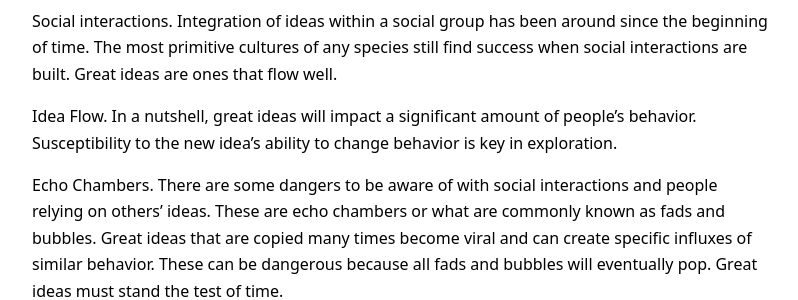
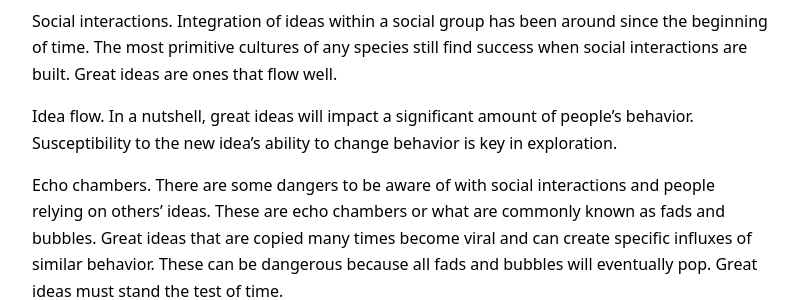
Before and after one commit to RandyWilkinsASU/ddm-textbook-summer-2019, a Jekyll site: the page built from _posts/2019-07-21-ch08-discovery.md, in a window 1280 px wide and 900 px high, scrolled down 3299 px. Shown: the part 155-455 px from the top of the window, without its empty margins (240-1038 px from the left). Built offline with Jekyll 4.4.1, drawn with Linux system fonts in a browser that asks for light colours; our own code applies the rules of GitHub Pages for plain Markdown files.

```diff
--- a/_posts/2019-07-21-ch08-discovery.md
+++ b/_posts/2019-07-21-ch08-discovery.md
@@ -95,9 +95,9 @@ Many “ordinary” people believe that “extraordinary” people are almost in
 
 **Social interactions.**  Integration of ideas within a social group has been around since the beginning of time.  The most primitive cultures of any species still find success when social interactions are built.  Great ideas are ones that flow well.
 
-**Idea Flow.**  In a nutshell, great ideas will impact a significant amount of people's behavior.  Susceptibility to the new idea’s ability to change behavior is key in exploration.
+**Idea flow.**  In a nutshell, great ideas will impact a significant amount of people's behavior.  Susceptibility to the new idea’s ability to change behavior is key in exploration.
 
-**Echo Chambers.**  There are some dangers to be aware of with social interactions and people relying on others’ ideas.  These are echo chambers or what are commonly known as fads and bubbles.  Great ideas that are copied many times become viral and can create specific influxes of similar behavior.  These can be dangerous because all fads and bubbles will eventually pop.  Great ideas must stand the test of time.
+**Echo chambers.**  There are some dangers to be aware of with social interactions and people relying on others’ ideas.  These are echo chambers or what are commonly known as fads and bubbles.  Great ideas that are copied many times become viral and can create specific influxes of similar behavior.  These can be dangerous because all fads and bubbles will eventually pop.  Great ideas must stand the test of time.
 
 ### Key Take-aways:
 
```
